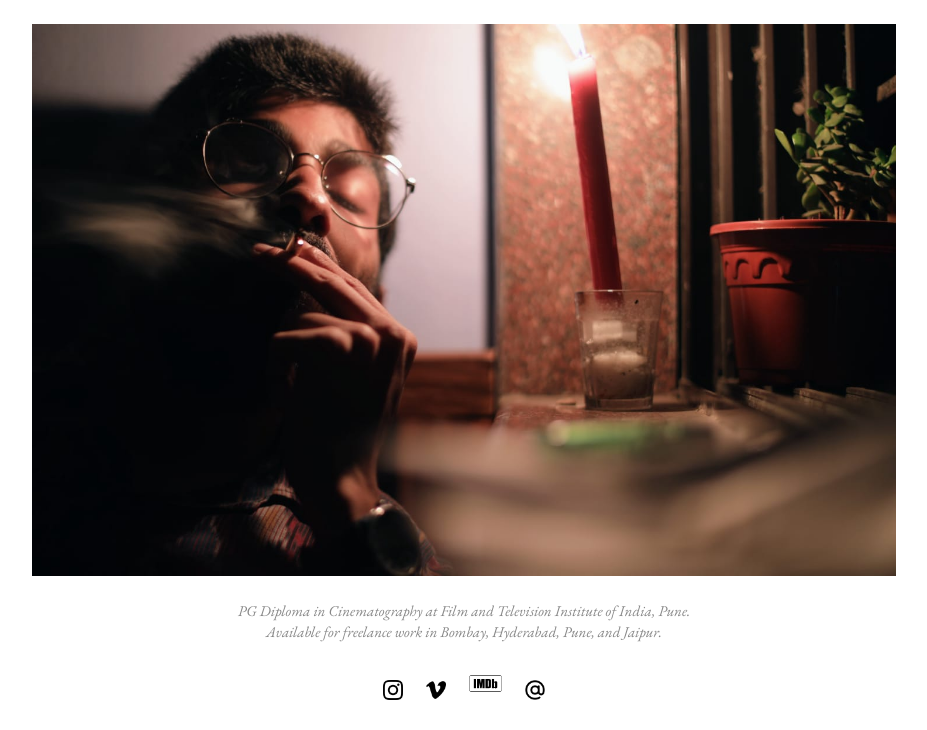
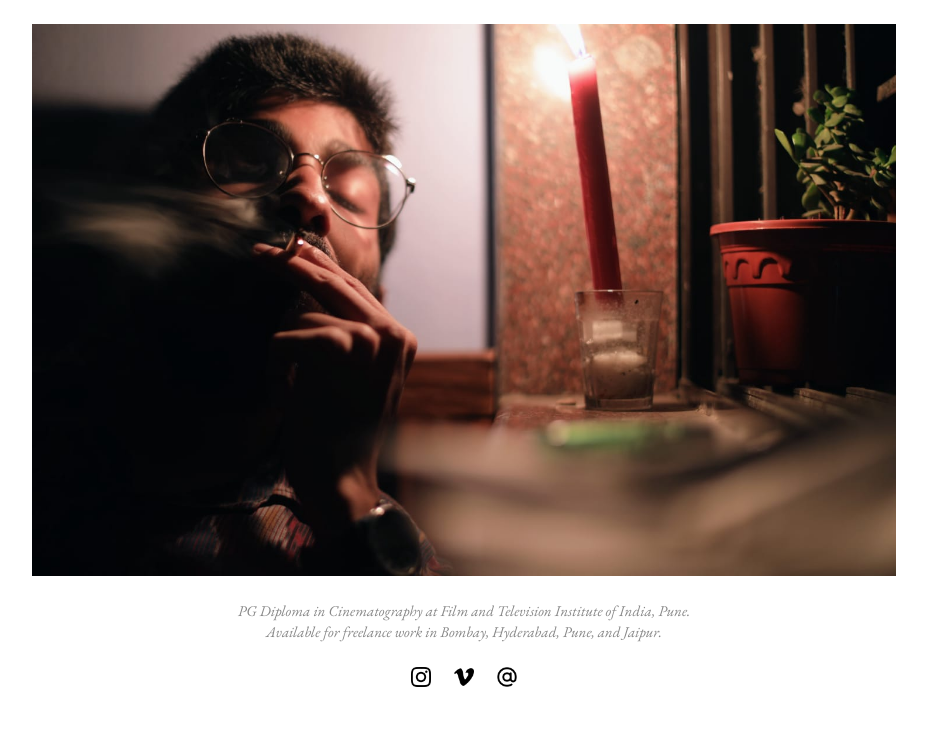
Before and after one commit to dgkwebc/dgkwebc.github.io, a plain HTML site: page index.html in a window 1280 px wide. Shown: the part 5844-6574 px from the top of the page, without its empty margins (176-1103 px from the left). Drawn offline with nearby package versions, Linux system fonts and the light colour scheme; a web font is replaced by a local one.

Commit message:
Update index.html

```diff
--- a/index.html
+++ b/index.html
@@ -73,7 +73,6 @@
         <p>
           <a target="_blank" href="https://www.instagram.com/kurmkur/"><img src="images/instagram.png" height="20" style="padding-right: 20px;"></a>
           <a target="_blank" href="https://vimeo.com/kurkur"><img src="images/vimeo.png" height="20" style="padding-right: 20px;"></a>
-          <a target="_blank" href="https://www.imdb.com/name/nm13412389/"><img src="images/imdb.png" height="33" style="padding-right: 20px;"></a>
           <a target="_blank" href="mailto:namaste@ankurporwal.com"><img src="images/arroba.png" height="20"></a>
         </p>
       </div>
```
